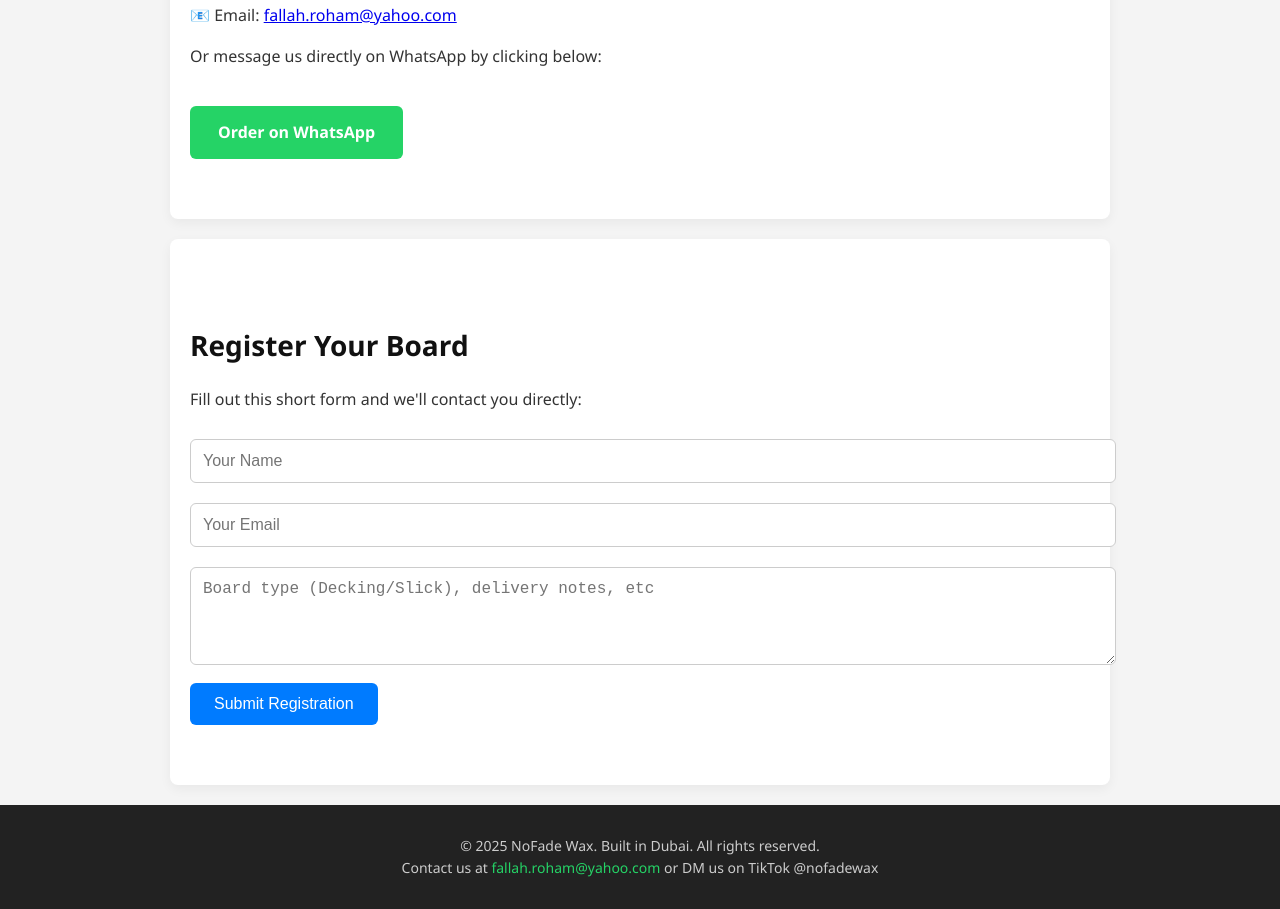
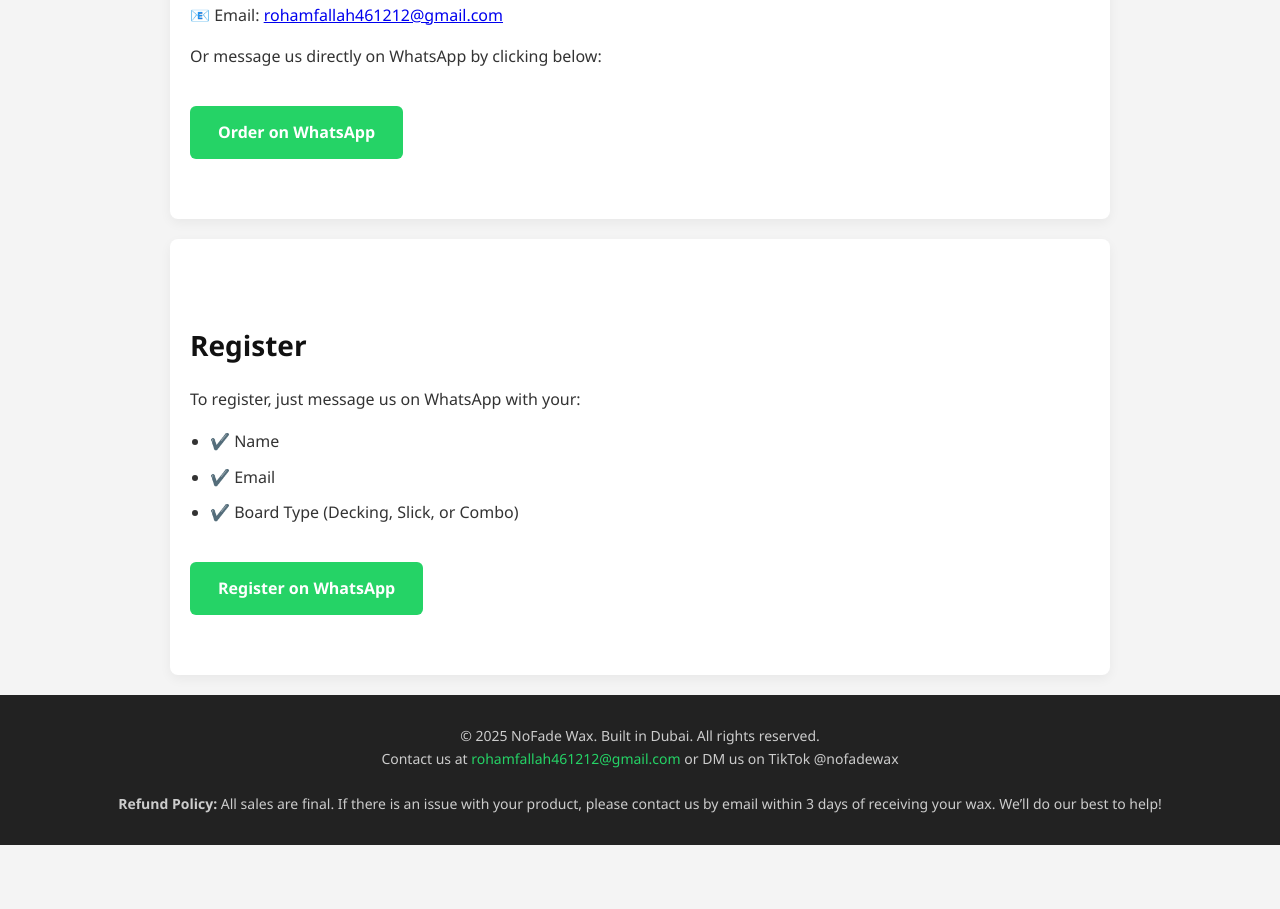
Before and after one commit to rohamfallah/nofadewax-, a plain HTML site: page index.html in a window 1280 px wide. Shown: the part 1199-2108 px from the top of the page. After the commit the page ends 2044 px from the top, so only its background shows below. Drawn offline with Linux system fonts and the light colour scheme.

Commit message:
Update index.html

```diff
--- a/index.html
+++ b/index.html
@@ -53,23 +53,6 @@
       font-size: 16px;
       margin-top: 20px;
     }
-    form input, form textarea {
-      width: 100%;
-      padding: 12px;
-      margin: 10px 0;
-      border: 1px solid #ccc;
-      border-radius: 6px;
-      font-size: 16px;
-    }
-    form button {
-      background-color: #007BFF;
-      color: #fff;
-      padding: 12px 24px;
-      border: none;
-      border-radius: 6px;
-      font-size: 16px;
-      cursor: pointer;
-    }
     ul {
       padding-left: 20px;
     }
@@ -114,25 +97,26 @@
 
   <section>
     <h2>How to Order</h2>
-    <p>📧 Email: <a href="mailto:fallah.roham@yahoo.com">fallah.roham@yahoo.com</a></p>
+    <p>📧 Email: <a href="mailto:rohamfallah461212@gmail.com">rohamfallah461212@gmail.com</a></p>
     <p>Or message us directly on WhatsApp by clicking below:</p>
     <a class="button" href="https://wa.me/971502677438?text=Hi%20I%20want%20to%20order%20NoFade%20Wax">Order on WhatsApp</a>
   </section>
 
   <section>
-    <h2>Register Your Board</h2>
-    <p>Fill out this short form and we'll contact you directly:</p>
-    <form action="https://formspree.io/f/your-form-id" method="POST">
-      <input type="text" name="name" placeholder="Your Name" required>
-      <input type="email" name="email" placeholder="Your Email" required>
-      <textarea name="message" rows="4" placeholder="Board type (Decking/Slick), delivery notes, etc"></textarea>
-      <button type="submit">Submit Registration</button>
-    </form>
+    <h2>Register</h2>
+    <p>To register, just message us on WhatsApp with your:</p>
+    <ul>
+      <li>✔️ Name</li>
+      <li>✔️ Email</li>
+      <li>✔️ Board Type (Decking, Slick, or Combo)</li>
+    </ul>
+    <a class="button" href="https://wa.me/971502677438?text=Hi%2C%20I%20want%20to%20register.%20Here%20are%20my%20details%3A">Register on WhatsApp</a>
   </section>
 
   <footer>
     &copy; 2025 NoFade Wax. Built in Dubai. All rights reserved.<br>
-    Contact us at <a href="mailto:fallah.roham@yahoo.com">fallah.roham@yahoo.com</a> or DM us on TikTok @nofadewax
+    Contact us at <a href="mailto:rohamfallah461212@gmail.com">rohamfallah461212@gmail.com</a> or DM us on TikTok @nofadewax<br><br>
+    <strong>Refund Policy:</strong> All sales are final. If there is an issue with your product, please contact us by email within 3 days of receiving your wax. We’ll do our best to help!
   </footer>
 
 </body>
```
